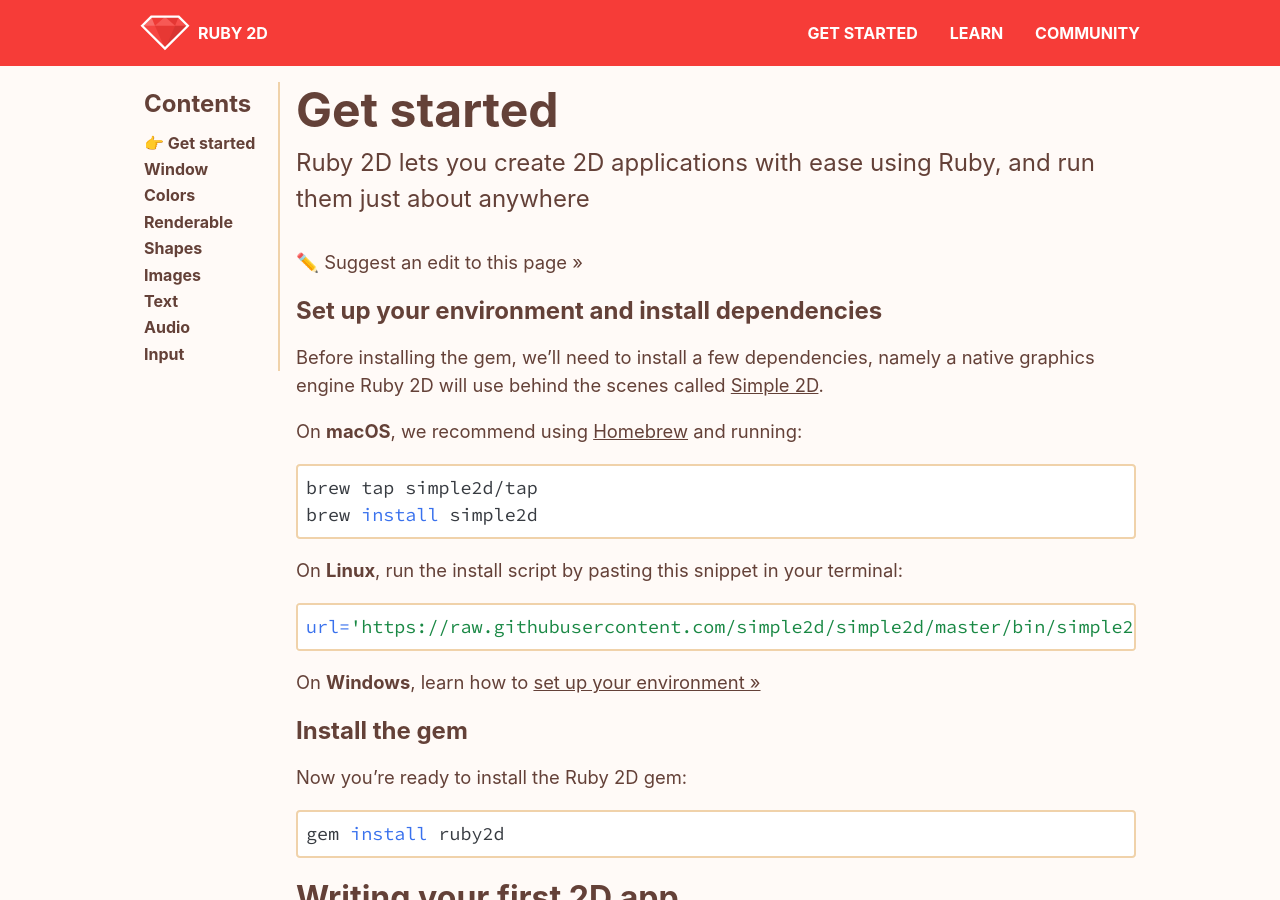
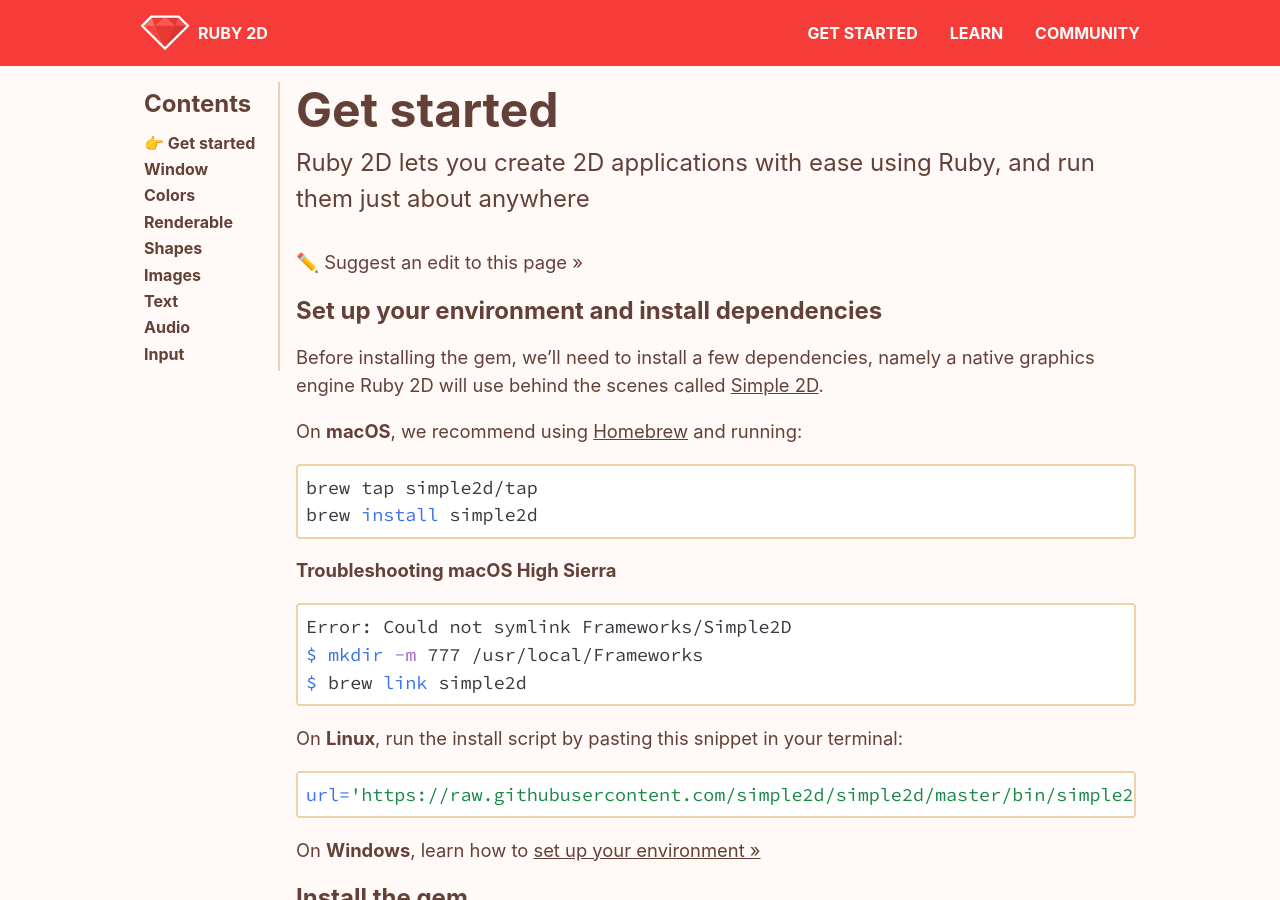
Before and after one commit to ruby2d/ruby2d.com, a Jekyll site: the page built from _pages/learn/get-started.md, in a window 1280 px wide and 900 px high. Built offline with Jekyll 4.4.1, drawn with Linux system fonts in a browser that asks for light colours.

Commit message:
Installing issue on Mac os High Sierra

````diff
--- a/_pages/learn/get-started.md
+++ b/_pages/learn/get-started.md
@@ -13,6 +13,13 @@
 ```bash
 brew tap simple2d/tap
 brew install simple2d
+```
+
+**Troubleshooting macOS High Sierra**
+```bash
+Error: Could not symlink Frameworks/Simple2D
+$ mkdir -m 777 /usr/local/Frameworks
+$ brew link simple2d
 ```
 
 On **Linux**, run the install script by pasting this snippet in your terminal:
````
